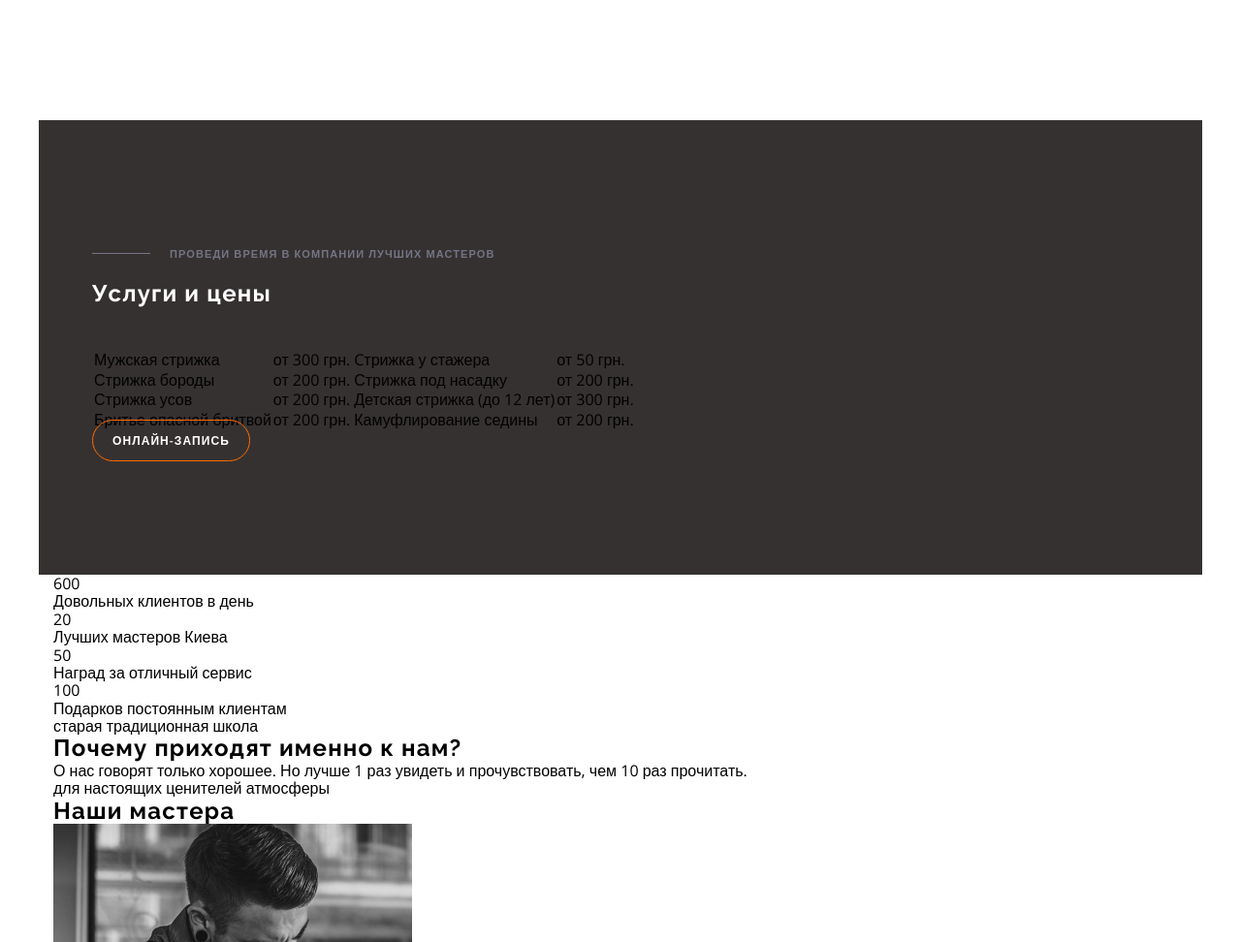
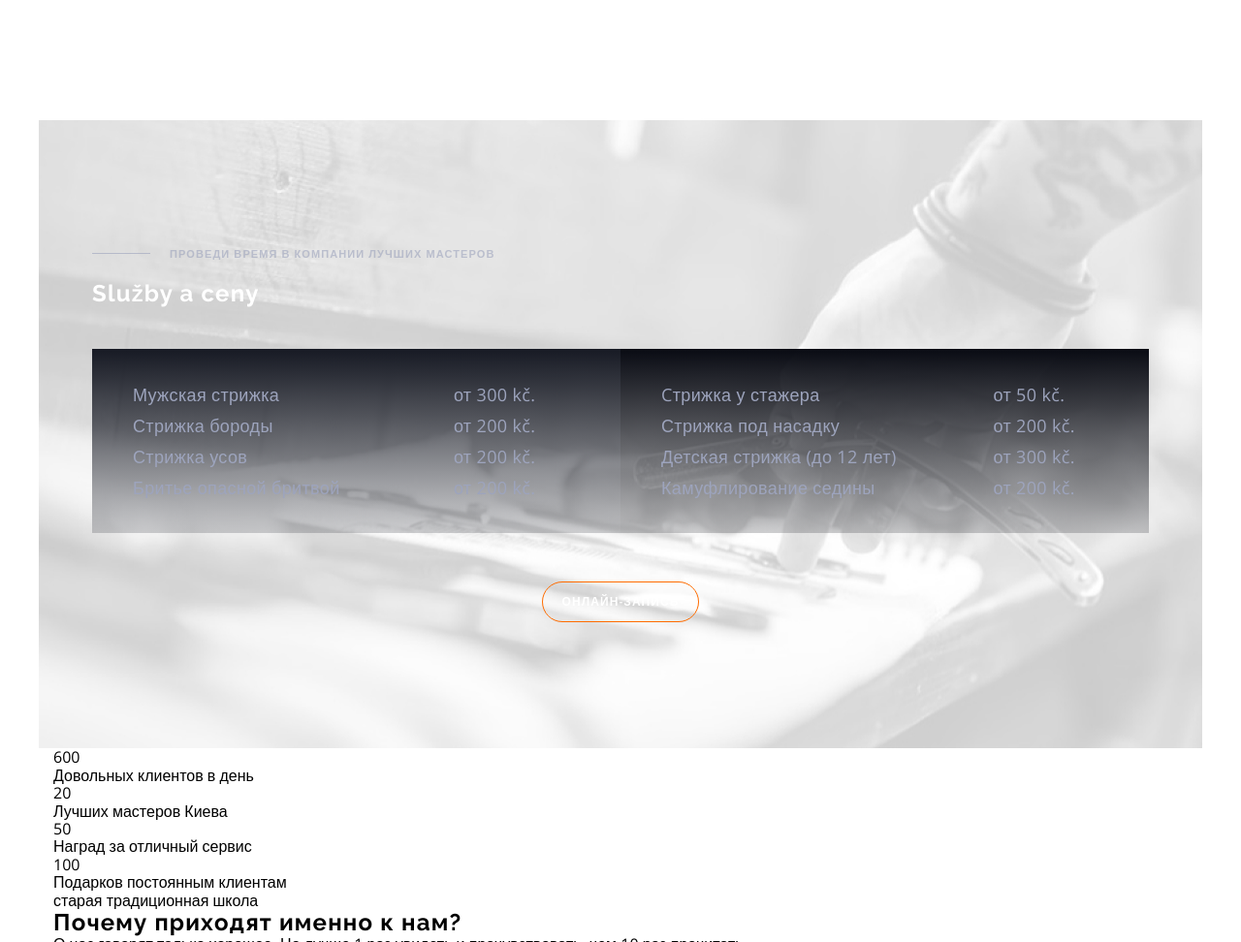
Before and after one commit to liana13555/barber-shop, a plain HTML site: page index.html in a window 1280 px wide. Shown: the part 1260-2232 px from the top of the page at 97% size. Drawn offline with nearby package versions, Linux system fonts and the light colour scheme; files whose address does not match are found by name.

Commit message:
Updated section services

```diff
--- a/css/style.css
+++ b/css/style.css
@@ -105,7 +105,7 @@ a {
 
 .media-list {
     position: absolute;
-    bottom: 199px;
+    bottom: 299px;
     transform: rotate(-90deg);
     z-index: 2;
 }
@@ -247,7 +247,8 @@ a {
 
 .services .container {
     padding: 130px 55px;
-    background-color: rgb(54, 49, 49);
+    background-image: url(../image/img-bgr.jpg);
+    background-color: #111319;    /* TO FIX Background */
 }
 
 .services-pretitle {
@@ -268,4 +269,36 @@ a {
 
 .tables-wrapper {
     display: flex;
+    margin-bottom: 50px;
 }
+
+.services-table {
+    padding: 30px 40px;
+    width: 585px;
+    font-size: 18px;
+    line-height: 30px;
+    letter-spacing: 0.02em;
+
+    color: var(--grey-text);
+}
+
+.first-table {
+    background: linear-gradient(180deg, #171A24 0%, rgba(23, 26, 36, 0.2) 100%);
+}
+
+.second-table {
+    background: linear-gradient(180deg, #090B13 0%, rgba(9, 11, 19, 0.2) 100%);
+}
+
+.services-sign {
+    display: flex;
+    justify-content: center;
+}
+
+/* .cut-price::before {
+    width: 55px;
+    content: "";
+
+    display: inline-block;
+    border-bottom: 1px solid rgba(157, 164, 189, 0.12);
+} */
--- a/index.html
+++ b/index.html
@@ -99,47 +99,48 @@
         <section class="services">
             <div class="container">
                 <p class="pretitle services-pretitle" id="services">Проведи время в компании лучших мастеров</p>
-                <h2 class="title services-title">Услуги и цены</h2>
+                <h2 class="title services-title">Služby a ceny</h2>
                 <div class="tables-wrapper">
-                    <table>
+                    <table class="services-table first-table">
                         <tr>
-                            <td>Мужская стрижка</td>
-                            <td>от 300 грн.</td>
+                            <td class="service">Мужская стрижка</td>
+                            <td class="cut-price">от 300 kč.</td>
                         </tr>
                         <tr>
                             <td>Стрижка бороды</td>
-                            <td>от 200 грн.</td>
+                            <td class="cut-price">от 200 kč.</td>
                         </tr>
                         <tr>
                             <td>Стрижка усов</td>
-                            <td>от 200 грн.</td>
+                            <td class="cut-price">от 200 kč.</td>
                         </tr>
                         <tr>
                             <td>Бритье опасной бритвой</td>
-                            <td>от 200 грн.</td>
+                            <td class="cut-price">от 200 kč.</td>
                         </tr>
                     </table>
-                    <table>
+                    <table class="services-table second-table">
                         <tr>
                             <td>Cтрижка у стажера</td>
-                            <td>от 50 грн.</td>
+                            <td>от 50 kč.</td>
                         </tr>
                         <tr>
                             <td>Стрижка под насадку</td>
-                            <td>от 200 грн.</td>
+                            <td>от 200 kč.</td>
                         </tr>
                         <tr>
                             <td>Детская стрижка (до 12 лет)</td>
-                            <td>от 300 грн.</td>
+                            <td>от 300 kč.</td>
                         </tr>
                         <tr>
                             <td>Камуфлирование седины</td>
-                            <td>от 200 грн.</td>
+                            <td>от 200 kč.</td>
                         </tr>
                     </table>
                 </div>
-
-                <a href="#onlinesign" class="nav-link online-sign">онлайн-запись</a>
+                <div class="services-sign">
+                    <a href="#onlinesign" class="online-sign">онлайн-запись</a>
+                </div>
             </div>
         </section>
         <!-- Why we are -->
```
Also changed, not shown: image/img-bgr.jpg (added).
